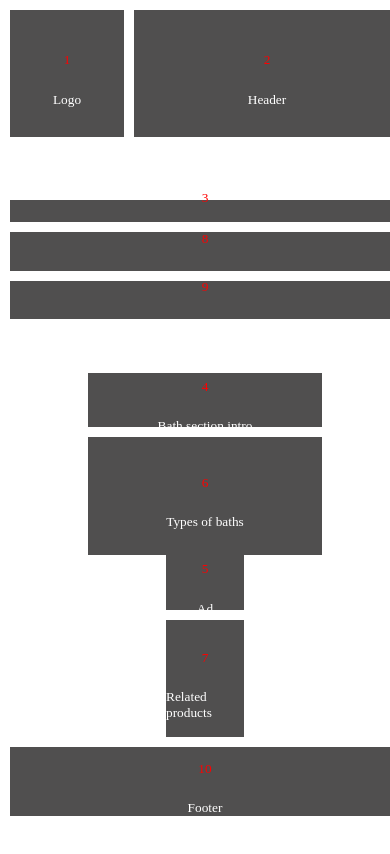
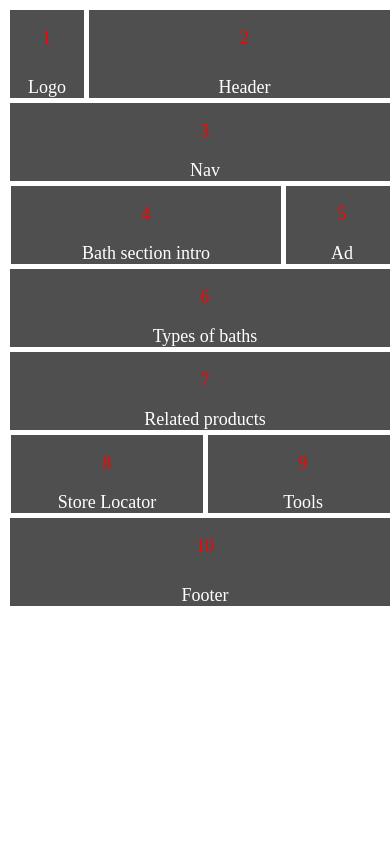
Before and after one commit to YZahorodnii/html_css_fundamentals, a plain HTML site: page hw_lesson_4_part2.html in a window 390 px wide. Drawn offline with Linux system fonts and the light colour scheme.

Commit message:
Finished HW lesson 4 part 2

```diff
--- a/hw_lesson_4_part2.html
+++ b/hw_lesson_4_part2.html
@@ -6,7 +6,7 @@
           content="width=device-width, user-scalable=no, initial-scale=1.0, maximum-scale=1.0, minimum-scale=1.0">
     <meta http-equiv="X-UA-Compatible" content="ie=edge">
     <title>Adaptive design</title>
-  <link rel="stylesheet" href="styles_lesson_4_part_2.css">
+    <link rel="stylesheet" href="styles_lesson_4_part_2.css">
 </head>
 <body>
 
@@ -15,20 +15,14 @@
         <div class="header-left flex grey"><p>1</p>Logo</div>
         <div class="header-right flex grey"><p>2</p>Header</div>
     </div>
-    <div class="body">
-        <div class="body-left flex">
-            <div class="nav flex grey"><p>3</p>Nav</div>
-            <div class="stLocator flex grey"><p>8</p>Store locator</div>
-            <div class="tools flex grey"><p>9</p>Tools</div>
-        </div>
-        <div class="body-mid flex">
-            <div class="bath flex grey"><p>4</p>Bath section intro</div>
-            <div class="types flex grey"><p>6</p>Types of baths</div>
-        </div>
-        <div class="body-right flex">
-            <div class="ad flex grey"><p>5</p> Ad</div>
-            <div class="prod flex grey"><p>7</p> Related products</div>
-        </div>
+    <div class="body flex-body">
+        <div class="nav grey flex-body"><p>3</p>Nav</div>
+        <div class="stlocat grey flex-body"><p>8</p>Store Locator</div>
+        <div class="tools grey flex-body"><p>9</p>Tools</div>
+        <div class="bath grey flex-body"><p>4</p>Bath section intro</div>
+        <div class="types grey flex-body"><p>6</p>Types of baths</div>
+        <div class="ad grey flex-body"><p>5</p>Ad</div>
+        <div class="prod grey flex-body"><p>7</p>Related products</div>
     </div>
     <div class="footer flex grey"><p>10</p> Footer</div>
 </div>
--- a/styles_lesson_4_part_2.css
+++ b/styles_lesson_4_part_2.css
@@ -12,6 +12,13 @@ body {
     justify-content: center;
     align-items: center;
     row-gap: 10px;
+}
+
+.flex-body {
+    display: flex;
+    justify-content: center;
+    align-items: center;
+    flex-direction: column;
 }
 
 .container {
@@ -36,82 +43,119 @@ p {
     display: flex;
     justify-content: center;
     align-items: center;
-    column-gap: 10px;
+    column-gap: 14px;
 }
 
 .header-left {
-    width: 20%;
+    width: 19%;
     height: 100%;
-    column-gap: 10px;
-
 }
 
 .header-right {
     width: 80%;
     height: 100%;
-    column-gap: 10px;
 }
 
 .body   {
-    display: flex;
-    justify-content: center;
-    align-items: center;
+    height: 70%;
     width: 100%;
-    height: 70%;
+    flex-wrap: wrap;
     column-gap: 10px;
+    row-gap: 10px;
 }
 
-.body-left {
-    width: 20%;
-    height: 100%;
-}
 .nav    {
-    width: 100%;
-    height: 67%;
-}
-.stLocator, .tools {
-    width: 100%;
-    height: 17%;
+    width: 19%;
+    height: 69%;
+    order: 0;
 }
 
-.body-mid   {
-    width: 60%;
-    height: 100%;
+.stlocat    {
+    width: 19%;
+    height: 14%;
+    order: 1;
 }
 
-.bath, .ad   {
-    width: 100%;
-    height: 30%;
+.tools  {
+    width: 19%;
+    height: 13%;
+    order: 2;
 }
 
-.types, .prod  {
-    width: 100%;
-    height: 70%;
+.bath   {
+    width: 59%;
+    height: 24%;
+    order: 3;
 }
-
-.body-right {
-    width: 20%;
-    height: 100%;
+.types  {
+    width: 59%;
+    height: 74%;
+    order: 4;
+}
+.ad {
+    width: 19%;
+    height: 24%;
+    order: 5;
+}
+.prod   {
+    width: 19%;
+    height: 74%;
+    order: 6;
 }
 
 @media screen and (max-width: 576px) {
     .container  {
-        font-size: smaller;
+        row-gap: 5px;
+        column-gap: 5px;
+        height: 120%;
     }
-    .header-left    {
-        width: 30%;
-    }
-    .header-right   {
-        width: 70%;
-    }
+    .header {
+    height: 10%;
+    row-gap: 5px;
+    column-gap: 5px;
+}
     .body   {
-        flex-direction: column;
-    }
-    .body-left  {
-        width: 100%;
-    }
+    row-gap: 5px;
+    column-gap: 5px;
+    flex-direction: row;
+}
+
     .nav    {
+        order: 0;
         width: 100%;
         height: 10%;
     }
+
+    .stlocat    {
+        order: 5;
+        width: 49%;
+        height: 10%;
+    }
+
+    .tools  {
+        order: 6;
+        width: 49%;
+        height: 10%;
+    }
+
+    .bath   {
+        order: 1;
+        width: 69%;
+        height: 15%;
+    }
+    .types  {
+        order: 3;
+        width: 100%;
+        height: 40%;
+    }
+    .ad {
+        order: 2;
+        width: 29%;
+        height: 15%;
+    }
+    .prod   {
+        order: 4;
+        width: 100%;
+        height: 20%;
+    }
 }
```
